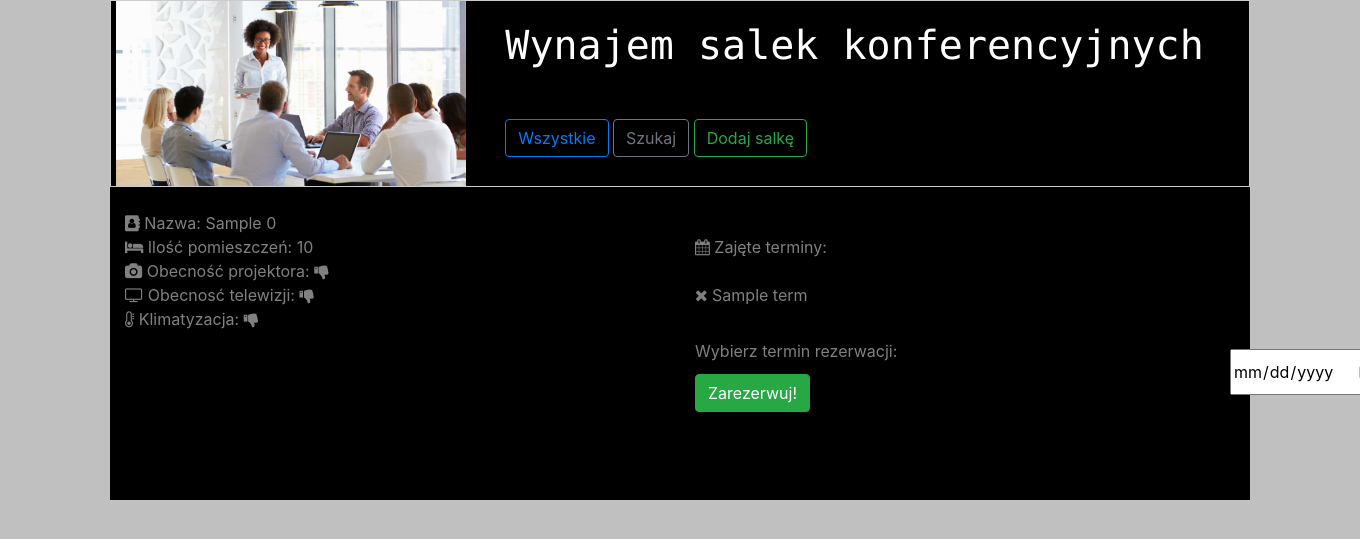
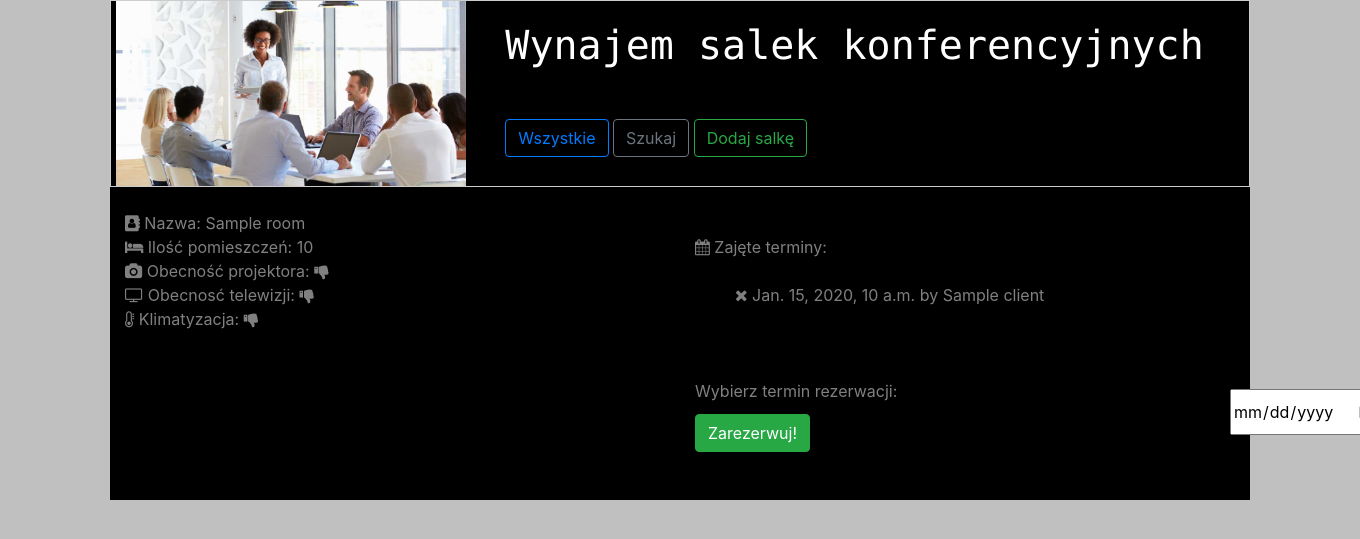
Before and after one commit to Murtrag/warsztaty4, a Django app: template page/templates/detail_room.html in a window 1360 px wide; the page is wider, and only the part inside the window is pictured. Shown: the top 539 px of that part. Run offline with Django 3.2, Linux system fonts and the light colour scheme; the template is opened without the code that fills it: most values are stand-ins (such as "Sample title", 1, 10 or a date in 2020); some libraries are stand-ins or nearby versions.

Commit message:
rewrited DetailRoom #11

```diff
--- a/page/static/css/main.css
+++ b/page/static/css/main.css
@@ -4,3 +4,6 @@ body {
 .container{
     backgroud-color: black;
 }
+.list_terms{
+	list-style-type: none;
+}
--- a/page/templates/detail_room.html
+++ b/page/templates/detail_room.html
@@ -5,14 +5,14 @@
 
 
 
-Nazwa: {{room.0.name}}<br>
+Nazwa: {{room.name}}<br>
 <div class="row">
     <div class="col-sm-6">
         <i class="fa fa-bed" aria-hidden="true"></i>
-        Ilość pomieszczeń: {{room.0.capacity}}<br>
+        Ilość pomieszczeń: {{room.capacity}}<br>
         <i class="fa fa-camera" aria-hidden="true"></i>
         Obecność projektora:
-        {% if room.0.projector %}
+        {% if room.projector %}
             <i class="fa fa-thumbs-up" aria-hidden="true"></i>
         {% else%}
             <i class="fa fa-thumbs-down" aria-hidden="true"></i>
@@ -20,7 +20,7 @@ Nazwa: {{room.0.name}}<br>
         <br>
         <i class="fa fa-television" aria-hidden="true"></i>
         Obecnosć telewizji:
-        {% if room.0.tv %}
+        {% if room.tv %}
             <i class="fa fa-thumbs-up" aria-hidden="true"></i>
         {% else%}
             <i class="fa fa-thumbs-down" aria-hidden="true"></i>
@@ -28,7 +28,7 @@ Nazwa: {{room.0.name}}<br>
         <br>
         <i class="fa fa-thermometer-empty" aria-hidden="true"></i>
         Klimatyzacja:
-        {% if room.0.air_conditioning %}
+        {% if room.air_conditioning %}
             <i class="fa fa-thumbs-up" aria-hidden="true"></i>
         {% else%}
             <i class="fa fa-thumbs-down" aria-hidden="true"></i>
@@ -38,12 +38,16 @@ Nazwa: {{room.0.name}}<br>
     <div class="col-sm-6">
         <i class="fa fa-calendar" aria-hidden="true"></i>
         Zajęte terminy:<br><br>
-            {% for term in  room.1 %}
+		<ul class="list_terms">
+            {% for term in  room.reservation_set.all %}
+	    <li>
                <i class="fa fa-times" aria-hidden="true"></i>
-             {{term}}
+	       {{term.date}} by {{term.client}}
+	    </li>
             {% endfor %}
+	    	</ul>
         <br><br>
-        <form action="/reservation/{{ room.0.id }}" method="POST">
+        <form action="/reservation/{{ room.id }}" method="POST">
             {% csrf_token %}
             Wybierz termin rezerwacji:
             <label>
```
Also changed, not shown: page/views.py (+4 -18 lines).
